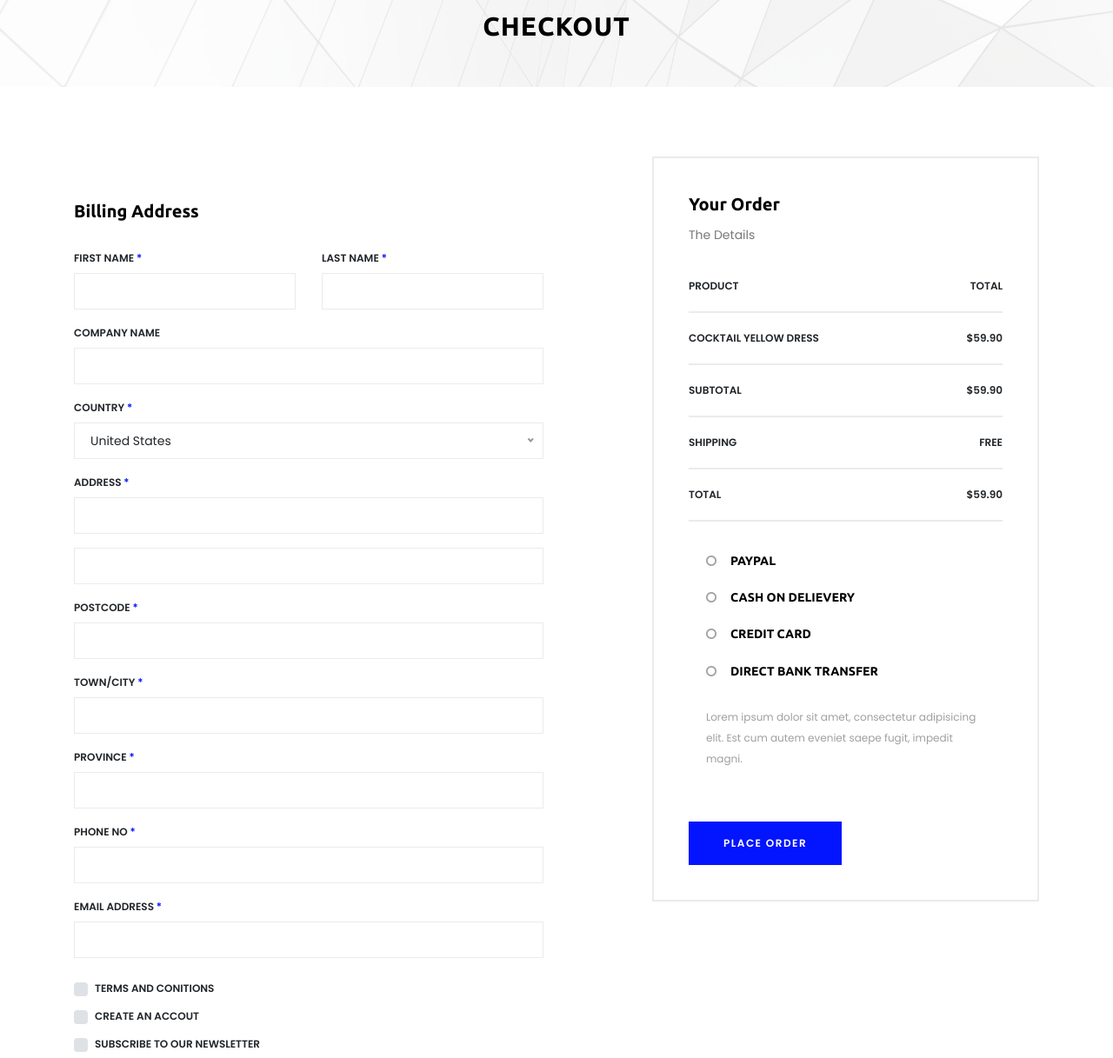
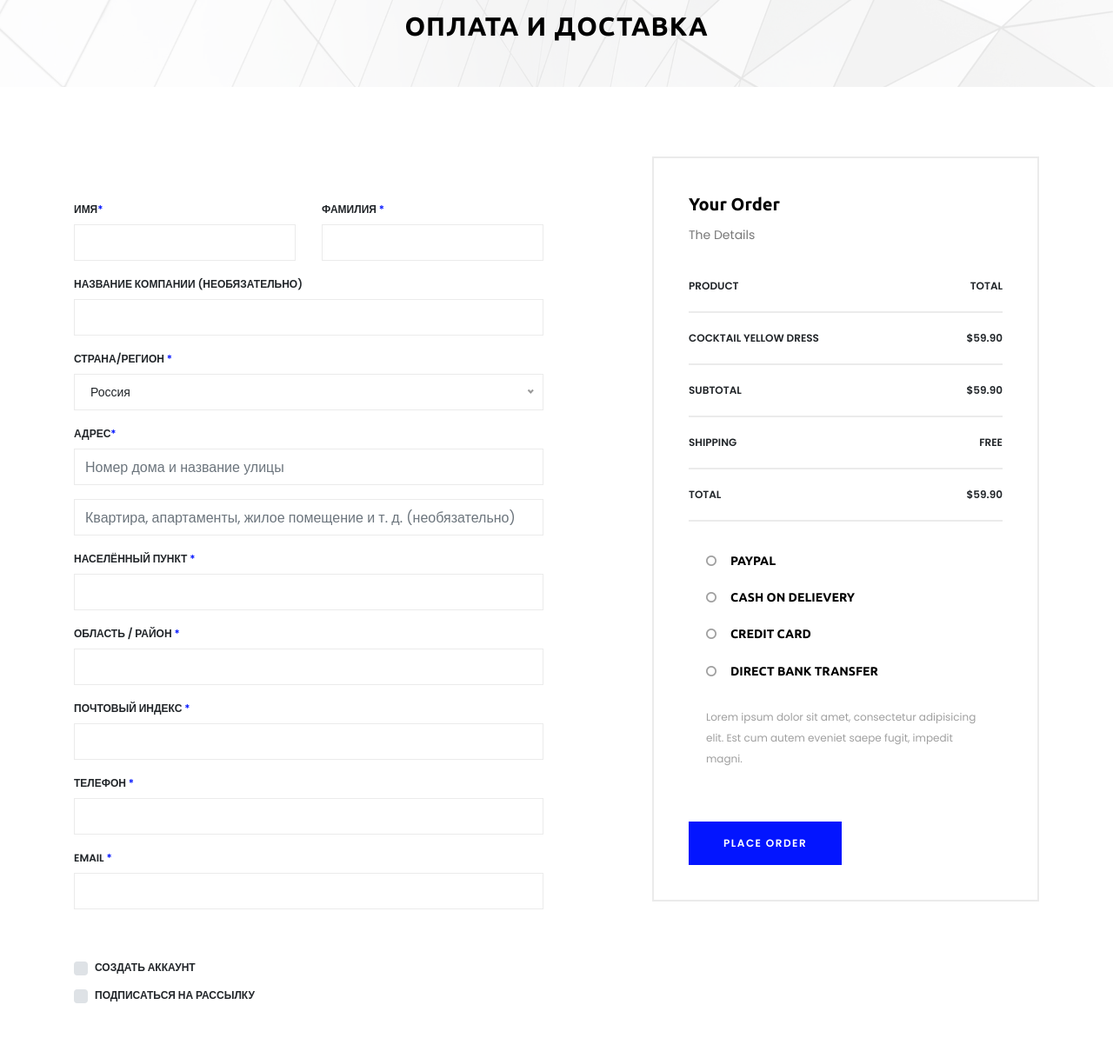
Before and after one commit to ArtemIgnatiev908976/Chivi, a plain HTML site: page checkout.html in a window 1280 px wide. Shown: the part 125-1342 px from the top of the page at 87% size. Drawn offline with Linux system fonts and the light colour scheme.

Commit message:
перевод

```diff
--- a/checkout.html
+++ b/checkout.html
@@ -188,7 +188,7 @@
 <div class="row h-100 align-items-center">
 <div class="col-12">
 <div class="page-title text-center">
-<h2>Checkout</h2>
+<h2>Оплата и доставка</h2>
 </div>
 </div>
 </div>
@@ -202,72 +202,68 @@
 <div class="col-12 col-md-6">
 <div class="checkout_details_area mt-50 clearfix">
 <div class="cart-page-heading mb-30">
-<h5>Billing Address</h5>
+<!--<h5>Billing Address</h5>-->
 </div>
 <form action="#" method="post">
 <div class="row">
 <div class="col-md-6 mb-3">
-<label for="first_name">First Name <span>*</span></label>
+<label for="first_name">Имя<span>*</span></label>
 <input type="text" class="form-control" id="first_name" value="" required>
 </div>
 <div class="col-md-6 mb-3">
-<label for="last_name">Last Name <span>*</span></label>
+<label for="last_name">Фамилия <span>*</span></label>
 <input type="text" class="form-control" id="last_name" value="" required>
 </div>
 <div class="col-12 mb-3">
-<label for="company">Company Name</label>
+<label for="company">Название компании (необязательно)</label>
 <input type="text" class="form-control" id="company" value="">
 </div>
 <div class="col-12 mb-3">
-<label for="country">Country <span>*</span></label>
+<label for="country">Страна/регион <span>*</span></label>
 <select class="w-100" id="country">
-<option value="usa">United States</option>
-<option value="uk">United Kingdom</option>
-<option value="ger">Germany</option>
-<option value="fra">France</option>
-<option value="ind">India</option>
-<option value="aus">Australia</option>
-<option value="bra">Brazil</option>
-<option value="cana">Canada</option>
+<option value="usa">Россия</option>
+<option value="uk">Казахстан</option>
+<option value="ger">Белоруссия</option>
+<option value="ger">Украина</option>
+
 </select>
 </div>
 <div class="col-12 mb-3">
-<label for="street_address">Address <span>*</span></label>
-<input type="text" class="form-control mb-3" id="street_address" value="">
-<input type="text" class="form-control" id="street_address2" value="">
+<label for="street_address">Адрес<span>*</span></label>
+<input type="text" class="form-control mb-3" id="street_address" value="" placeholder="Номер дома и название улицы">
+<input type="text" class="form-control" id="street_address2" value="" placeholder="Квартира, апартаменты, жилое помещение и т. д. (необязательно)">
 </div>
 <div class="col-12 mb-3">
-<label for="postcode">Postcode <span>*</span></label>
+<label for="postcode">Населённый пункт  <span>*</span></label>
 <input type="text" class="form-control" id="postcode" value="">
 </div>
 <div class="col-12 mb-3">
-<label for="city">Town/City <span>*</span></label>
+<label for="city">Область / район  <span>*</span></label>
 <input type="text" class="form-control" id="city" value="">
 </div>
 <div class="col-12 mb-3">
-<label for="state">Province <span>*</span></label>
+<label for="state">Почтовый индекс <span>*</span></label>
 <input type="text" class="form-control" id="state" value="">
 </div>
 <div class="col-12 mb-3">
-<label for="phone_number">Phone No <span>*</span></label>
+<label for="phone_number">Телефон <span>*</span></label>
 <input type="number" class="form-control" id="phone_number" min="0" value="">
 </div>
 <div class="col-12 mb-4">
-<label for="email_address">Email Address <span>*</span></label>
+<label for="email_address">Email <span>*</span></label>
 <input type="email" class="form-control" id="email_address" value="">
 </div>
 <div class="col-12">
 <div class="custom-control custom-checkbox d-block mb-2">
 <input type="checkbox" class="custom-control-input" id="customCheck1">
-<label class="custom-control-label" for="customCheck1">Terms and conitions</label>
 </div>
 <div class="custom-control custom-checkbox d-block mb-2">
 <input type="checkbox" class="custom-control-input" id="customCheck2">
-<label class="custom-control-label" for="customCheck2">Create an accout</label>
+<label class="custom-control-label" for="customCheck2">Создать аккаунт</label>
 </div>
 <div class="custom-control custom-checkbox d-block">
 <input type="checkbox" class="custom-control-input" id="customCheck3">
-<label class="custom-control-label" for="customCheck3">Subscribe to our newsletter</label>
+<label class="custom-control-label" for="customCheck3">Подписаться на рассылку</label>
 </div>
 </div>
  </div>
```
